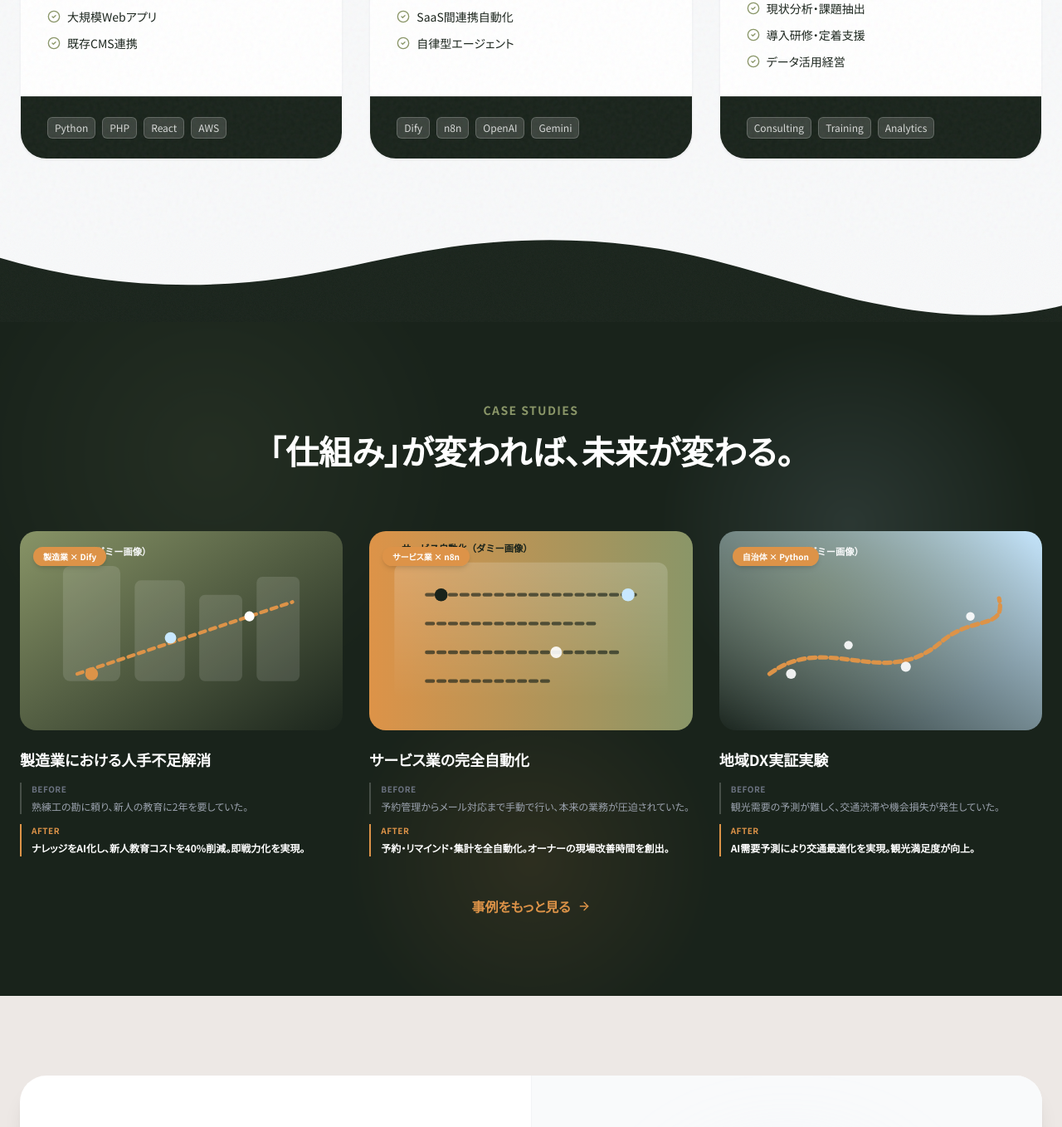
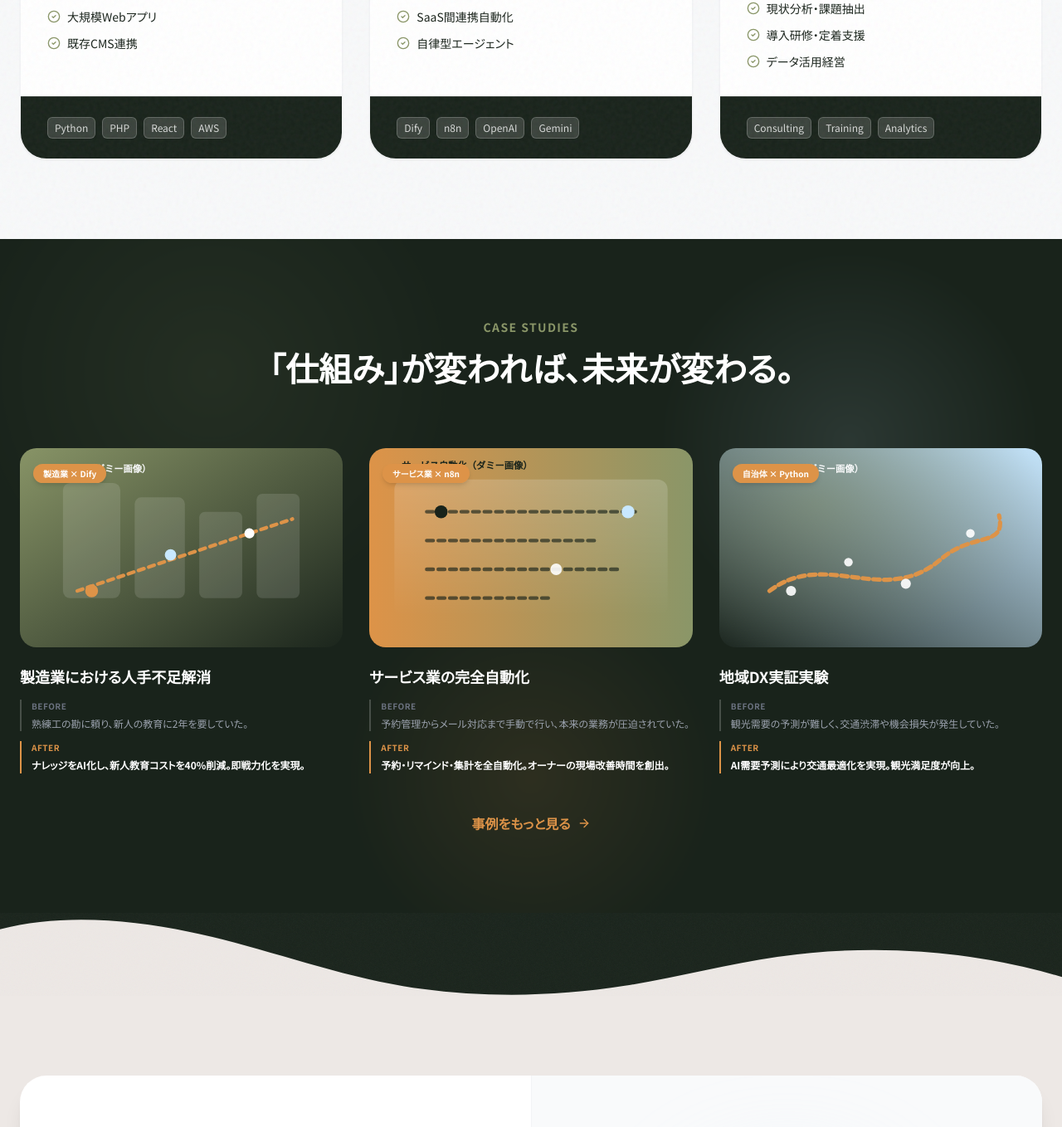
Before and after one commit to kohei0125/CloudNature, a Next.js app: page / in a window 1280 px wide. Shown: the part 2325-3683 px from the top of the page at 83% size. Built offline with nearby package versions, Linux system fonts and the light colour scheme.

Commit message:
style: WaveSeparatorを下部から上部へ移動し、色設定を更新しました。

```diff
--- a/app/page.tsx
+++ b/app/page.tsx
@@ -286,7 +286,6 @@ const Home = () => {
         </div>
       </section>
 
-      <WaveSeparator position="bottom" color="#F8F9FA" bgColor="#19231B" />
 
       {/* Case Studies Section */}
       <section className="py-16 md:py-24 bg-[#19231B] text-white relative overflow-hidden">
@@ -350,6 +349,8 @@ const Home = () => {
           </div>
         </div>
       </section>
+
+      <WaveSeparator position="top" color="#EDE8E5" bgColor="#19231B" />
 
       {/* CTA Section */}
       <section className="py-16 md:py-24 bg-[#EDE8E5] relative">
```
